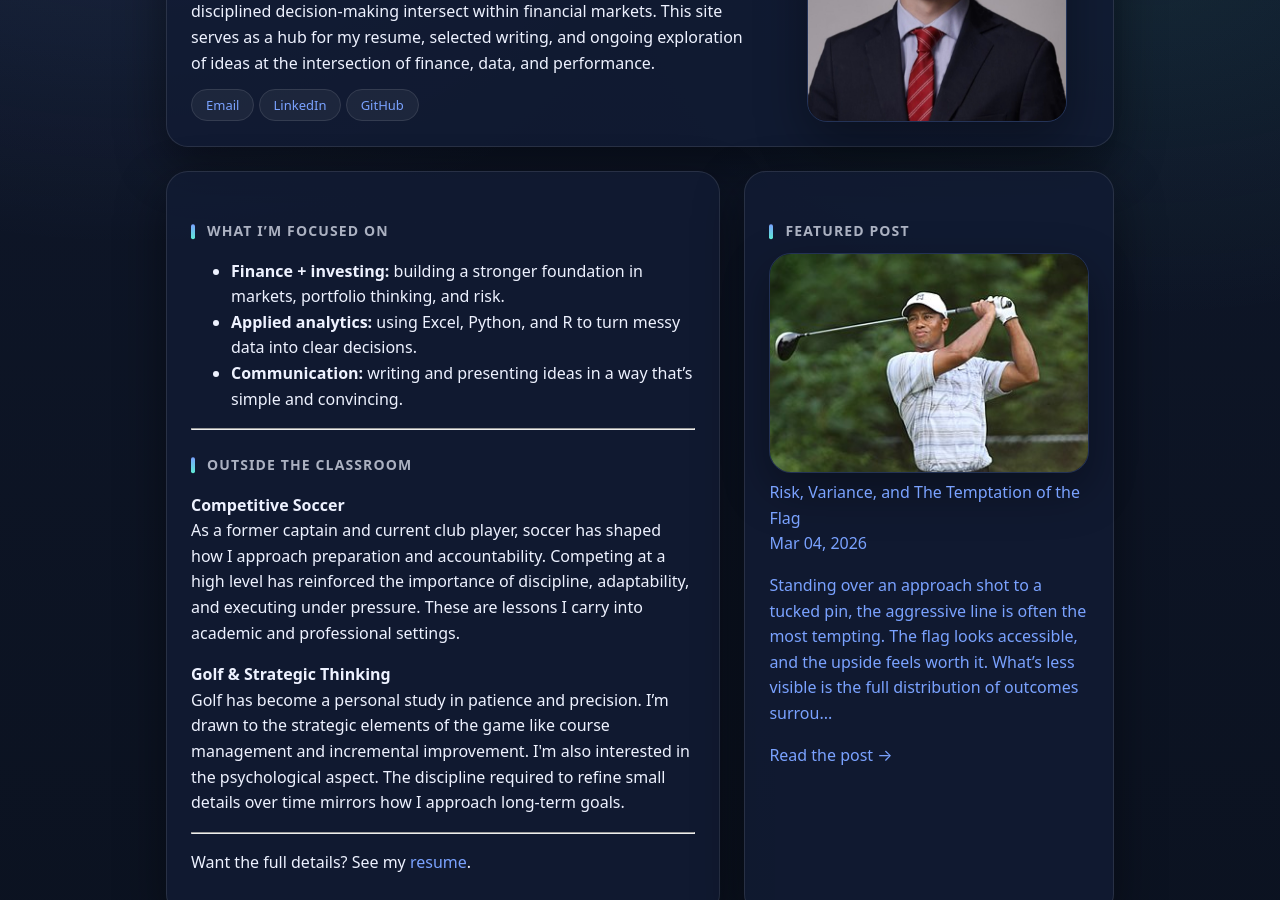
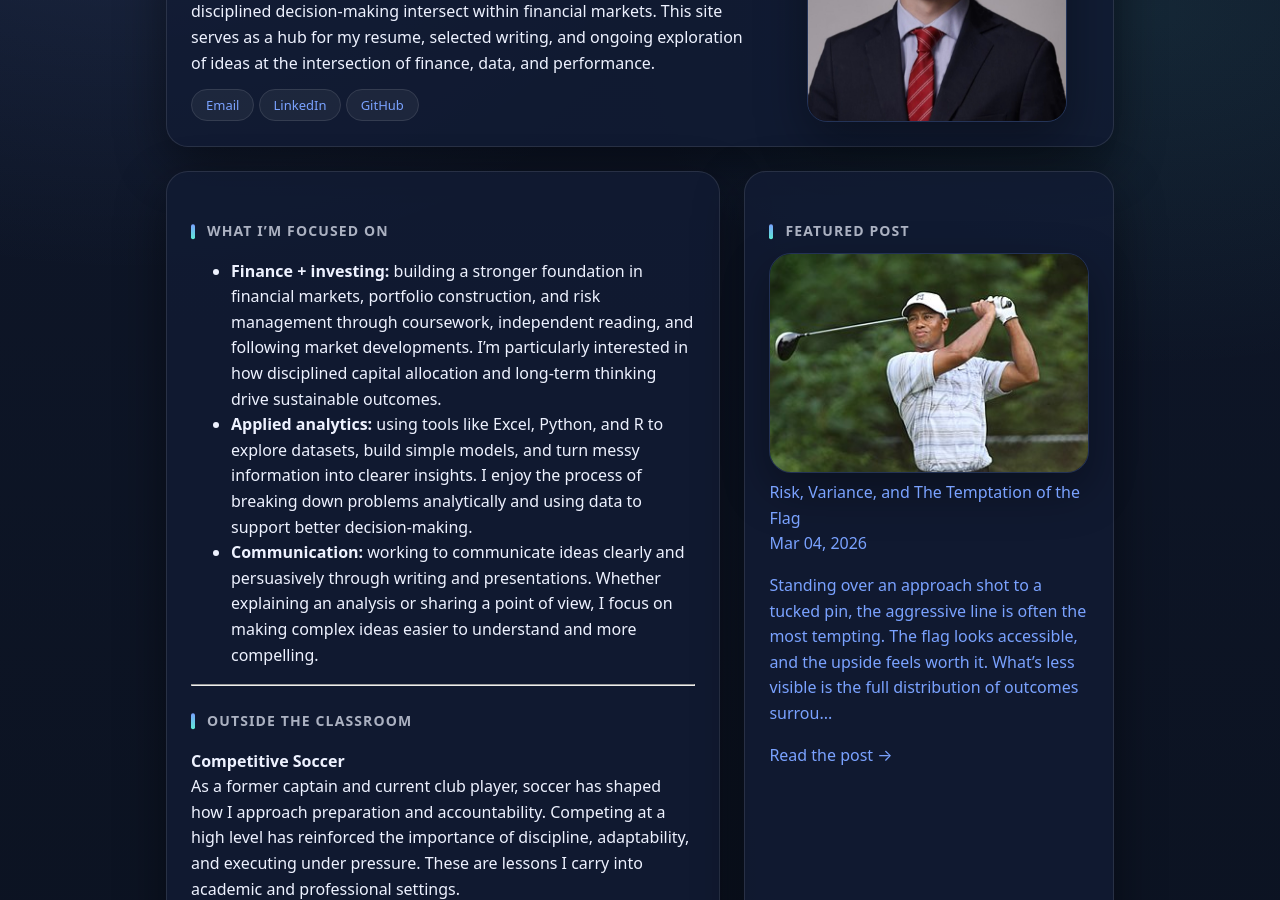
Before and after one commit to fjpavano/DATA-305-Assignment-2, a Jekyll site: the page built from index.md, in a window 1280 px wide and 900 px high, scrolled down 306 px. Built offline with Jekyll 4.4.1, drawn with Linux system fonts in a browser that asks for light colours.

Commit message:
Update index.md

```diff
--- a/index.md
+++ b/index.md
@@ -29,9 +29,17 @@ title: Home
   <div class="card">
     <h2 class="section-title">What I’m focused on</h2>
     <ul class="prose">
-      <li><strong>Finance + investing:</strong> building a stronger foundation in markets, portfolio thinking, and risk.</li>
-      <li><strong>Applied analytics:</strong> using Excel, Python, and R to turn messy data into clear decisions.</li>
-      <li><strong>Communication:</strong> writing and presenting ideas in a way that’s simple and convincing.</li>
+      <li>
+        <strong>Finance + investing:</strong> building a stronger foundation in financial markets, portfolio construction, and risk management through coursework, independent reading, and following market developments. I’m particularly interested in how disciplined capital allocation and long-term thinking drive sustainable outcomes.
+      </li>
+
+      <li>
+        <strong>Applied analytics:</strong> using tools like Excel, Python, and R to explore datasets, build simple models, and turn messy information into clearer insights. I enjoy the process of breaking down problems analytically and using data to support better decision-making.
+      </li>
+
+      <li>
+        <strong>Communication:</strong> working to communicate ideas clearly and persuasively through writing and presentations. Whether explaining an analysis or sharing a point of view, I focus on making complex ideas easier to understand and more compelling.
+      </li>
     </ul>
 
     <hr class="hr" />
```
